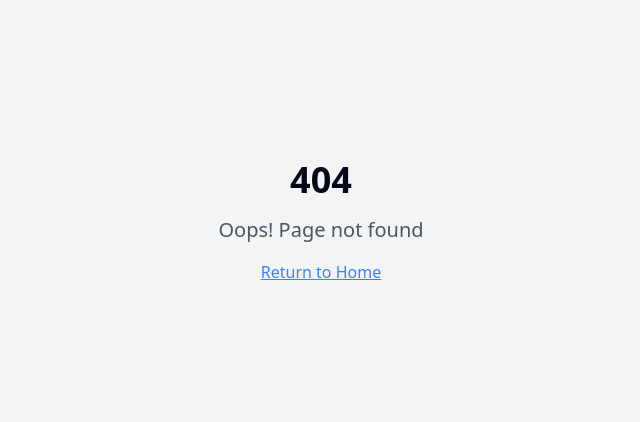
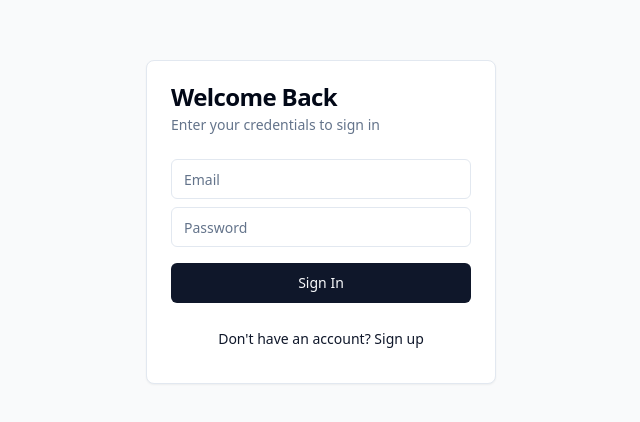
Before and after one commit to jedmej/recipe-crafters-haven, a React (Vite) app: page /auth in a window 1280 px wide. Before the commit this address had no page. Shown: the part 178-600 px from the top of the page, without its empty margins (319-959 px from the left). Built offline with nearby package versions, Linux system fonts and the light colour scheme.

Commit message:
Run SQL query
This commit executes a previously reviewed SQL query.

```diff
--- a/src/App.tsx
+++ b/src/App.tsx
@@ -1,9 +1,12 @@
+
 import { Toaster } from "@/components/ui/toaster";
 import { Toaster as Sonner } from "@/components/ui/sonner";
 import { TooltipProvider } from "@/components/ui/tooltip";
 import { QueryClient, QueryClientProvider } from "@tanstack/react-query";
 import { BrowserRouter, Routes, Route } from "react-router-dom";
+import { AuthGuard } from "@/components/auth/AuthGuard";
 import Index from "./pages/Index";
+import AuthPage from "./pages/auth";
 import NotFound from "./pages/NotFound";
 
 const queryClient = new QueryClient();
@@ -15,8 +18,15 @@ const App = () => (
       <Sonner />
       <BrowserRouter>
         <Routes>
-          <Route path="/" element={<Index />} />
-          {/* ADD ALL CUSTOM ROUTES ABOVE THE CATCH-ALL "*" ROUTE */}
+          <Route path="/auth" element={<AuthPage />} />
+          <Route
+            path="/"
+            element={
+              <AuthGuard>
+                <Index />
+              </AuthGuard>
+            }
+          />
           <Route path="*" element={<NotFound />} />
         </Routes>
       </BrowserRouter>
--- /dev/null
+++ b/src/components/auth/AuthForm.tsx
@@ -0,0 +1,107 @@
+
+import { useState } from "react";
+import { Button } from "@/components/ui/button";
+import { Input } from "@/components/ui/input";
+import { Card, CardContent, CardDescription, CardHeader, CardTitle } from "@/components/ui/card";
+import { useToast } from "@/hooks/use-toast";
+import { supabase } from "@/integrations/supabase/client";
+import { Loader2 } from "lucide-react";
+
+type AuthMode = "signin" | "signup";
+
+export function AuthForm() {
+  const [isLoading, setIsLoading] = useState(false);
+  const [mode, setMode] = useState<AuthMode>("signin");
+  const [email, setEmail] = useState("");
+  const [password, setPassword] = useState("");
+  const { toast } = useToast();
+
+  const handleAuth = async (e: React.FormEvent) => {
+    e.preventDefault();
+    setIsLoading(true);
+
+    try {
+      if (mode === "signup") {
+        const { error } = await supabase.auth.signUp({
+          email,
+          password,
+        });
+        if (error) throw error;
+        toast({
+          title: "Check your email",
+          description: "We sent you a confirmation link.",
+        });
+      } else {
+        const { error } = await supabase.auth.signInWithPassword({
+          email,
+          password,
+        });
+        if (error) throw error;
+        toast({
+          title: "Welcome back!",
+          description: "Successfully signed in.",
+        });
+      }
+    } catch (error: any) {
+      toast({
+        variant: "destructive",
+        title: "Error",
+        description: error.message,
+      });
+    } finally {
+      setIsLoading(false);
+    }
+  };
+
+  return (
+    <Card className="w-[350px]">
+      <CardHeader>
+        <CardTitle>{mode === "signin" ? "Welcome Back" : "Create Account"}</CardTitle>
+        <CardDescription>
+          {mode === "signin"
+            ? "Enter your credentials to sign in"
+            : "Fill in your details to create an account"}
+        </CardDescription>
+      </CardHeader>
+      <CardContent>
+        <form onSubmit={handleAuth} className="space-y-4">
+          <div className="space-y-2">
+            <Input
+              type="email"
+              placeholder="Email"
+              value={email}
+              onChange={(e) => setEmail(e.target.value)}
+              required
+            />
+            <Input
+              type="password"
+              placeholder="Password"
+              value={password}
+              onChange={(e) => setPassword(e.target.value)}
+              required
+            />
+          </div>
+          <Button className="w-full" type="submit" disabled={isLoading}>
+            {isLoading ? (
+              <Loader2 className="mr-2 h-4 w-4 animate-spin" />
+            ) : mode === "signin" ? (
+              "Sign In"
+            ) : (
+              "Sign Up"
+            )}
+          </Button>
+          <Button
+            type="button"
+            variant="link"
+            className="w-full"
+            onClick={() => setMode(mode === "signin" ? "signup" : "signin")}
+          >
+            {mode === "signin"
+              ? "Don't have an account? Sign up"
+              : "Already have an account? Sign in"}
+          </Button>
+        </form>
+      </CardContent>
+    </Card>
+  );
+}
--- /dev/null
+++ b/src/components/auth/AuthGuard.tsx
@@ -0,0 +1,41 @@
+
+import { useEffect, useState } from "react";
+import { useNavigate } from "react-router-dom";
+import { supabase } from "@/integrations/supabase/client";
+
+export function AuthGuard({ children }: { children: React.ReactNode }) {
+  const navigate = useNavigate();
+  const [isLoading, setIsLoading] = useState(true);
+
+  useEffect(() => {
+    const checkUser = async () => {
+      const { data: { session } } = await supabase.auth.getSession();
+      if (!session) {
+        navigate("/auth");
+      }
+      setIsLoading(false);
+    };
+
+    const { data: { subscription } } = supabase.auth.onAuthStateChange((event, session) => {
+      if (event === "SIGNED_OUT") {
+        navigate("/auth");
+      }
+    });
+
+    checkUser();
+
+    return () => {
+      subscription.unsubscribe();
+    };
+  }, [navigate]);
+
+  if (isLoading) {
+    return (
+      <div className="min-h-screen flex items-center justify-center">
+        <div className="animate-spin rounded-full h-8 w-8 border-b-2 border-gray-900" />
+      </div>
+    );
+  }
+
+  return <>{children}</>;
+}
--- a/src/integrations/supabase/types.ts
+++ b/src/integrations/supabase/types.ts
@@ -9,7 +9,33 @@ export type Json =
 export type Database = {
   public: {
     Tables: {
-      [_ in never]: never
+      profiles: {
+        Row: {
+          avatar_url: string | null
+          created_at: string
+          full_name: string | null
+          id: string
+          updated_at: string
+          username: string | null
+        }
+        Insert: {
+          avatar_url?: string | null
+          created_at?: string
+          full_name?: string | null
+          id: string
+          updated_at?: string
+          username?: string | null
+        }
+        Update: {
+          avatar_url?: string | null
+          created_at?: string
+          full_name?: string | null
+          id?: string
+          updated_at?: string
+          username?: string | null
+        }
+        Relationships: []
+      }
     }
     Views: {
       [_ in never]: never
--- a/src/pages/Index.tsx
+++ b/src/pages/Index.tsx
@@ -1,11 +1,20 @@
-// Update this page (the content is just a fallback if you fail to update the page)
+
+import { Button } from "@/components/ui/button";
+import { supabase } from "@/integrations/supabase/client";
 
 const Index = () => {
+  const handleSignOut = async () => {
+    await supabase.auth.signOut();
+  };
+
   return (
     <div className="min-h-screen flex items-center justify-center bg-gray-100">
       <div className="text-center">
-        <h1 className="text-4xl font-bold mb-4">Welcome to Your Blank App</h1>
-        <p className="text-xl text-gray-600">Start building your amazing project here!</p>
+        <h1 className="text-4xl font-bold mb-4">Recipe Management & Meal Planning</h1>
+        <p className="text-xl text-gray-600 mb-8">Start organizing your recipes today!</p>
+        <Button onClick={handleSignOut} variant="outline">
+          Sign Out
+        </Button>
       </div>
     </div>
   );
--- /dev/null
+++ b/src/pages/auth/index.tsx
@@ -0,0 +1,24 @@
+
+import { useEffect } from "react";
+import { useNavigate } from "react-router-dom";
+import { supabase } from "@/integrations/supabase/client";
+import { AuthForm } from "@/components/auth/AuthForm";
+
+export default function AuthPage() {
+  const navigate = useNavigate();
+
+  useEffect(() => {
+    // Check if user is already logged in
+    supabase.auth.onAuthStateChange((event, session) => {
+      if (session) {
+        navigate("/");
+      }
+    });
+  }, [navigate]);
+
+  return (
+    <div className="min-h-screen flex items-center justify-center bg-gray-50">
+      <AuthForm />
+    </div>
+  );
+}
```
